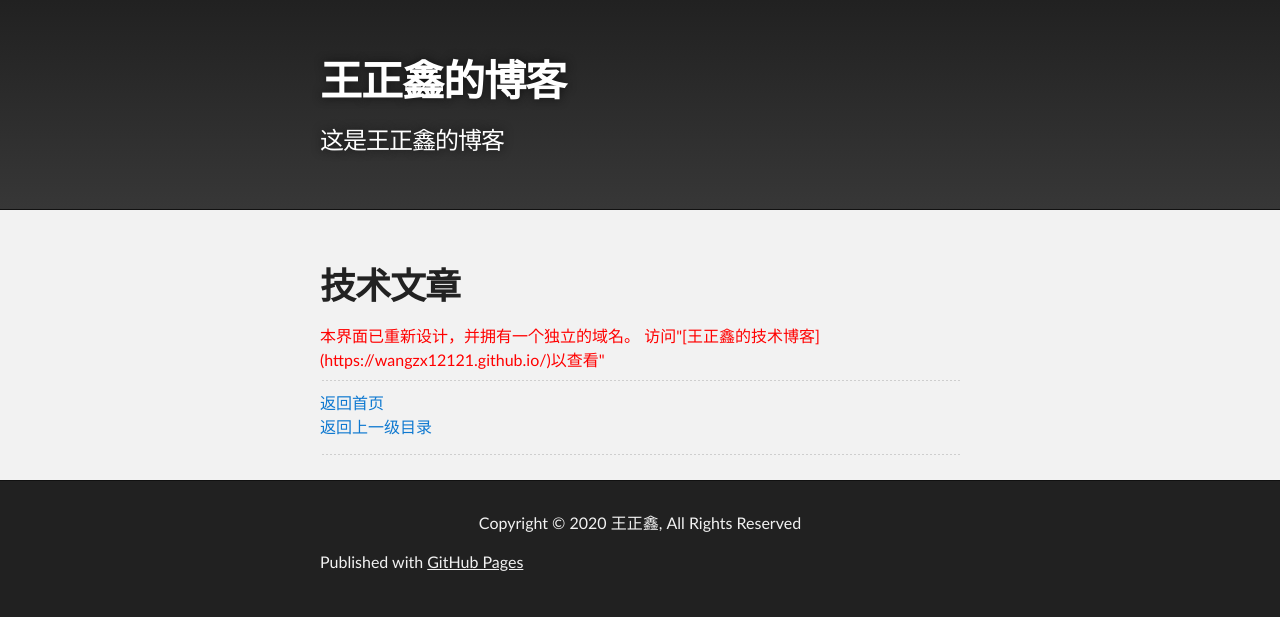
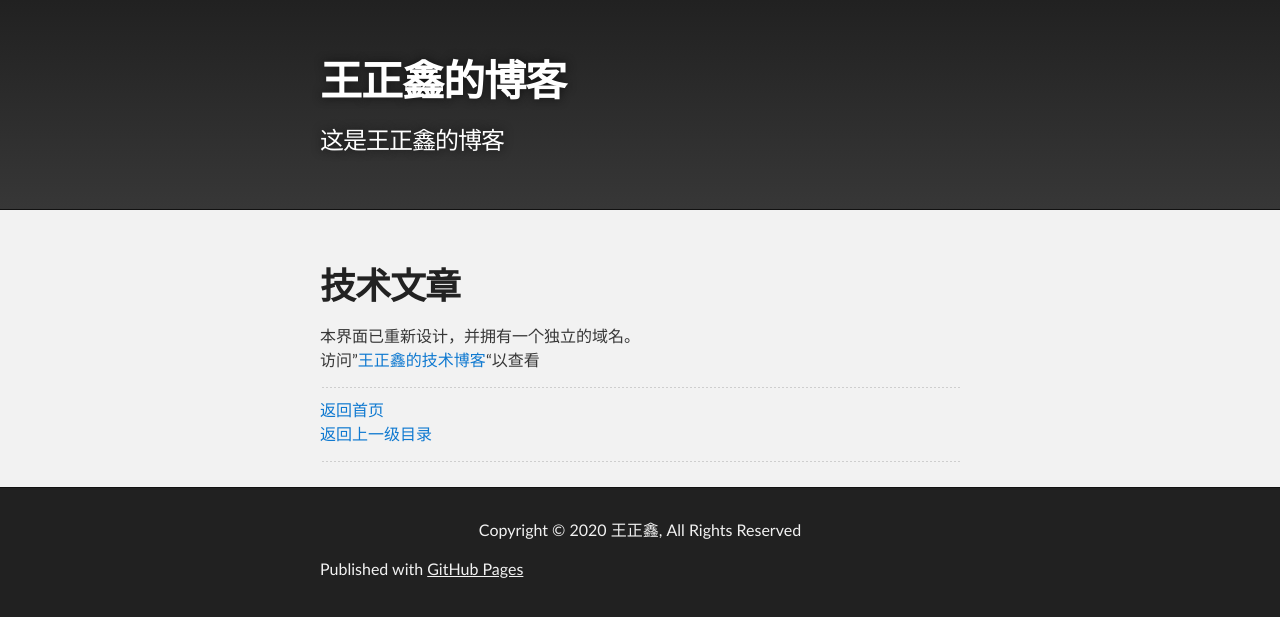
Before and after one commit to 12121-12121/12121-12121.github.io, a Jekyll site: the page built from 模块/技术文章/index.md, in a window 1280 px wide. Shown: the top 617 px of the page. Built offline with Jekyll 4.4.1, drawn with Linux system fonts in a browser that asks for light colours; our own code applies the rules of GitHub Pages for plain Markdown files.

Commit message:
Update index.md

```diff
--- a/模块/技术文章/index.md
+++ b/模块/技术文章/index.md
@@ -3,8 +3,8 @@ layout: default
 ---
 
 # 技术文章
-<font color=red>本界面已重新设计，并拥有一个独立的域名。</font>
-<font color=red>访问"[王正鑫的技术博客](https://wangzx12121.github.io/)以查看"</font>
+本界面已重新设计，并拥有一个独立的域名。
+访问"[王正鑫的技术博客](https://wangzx12121.github.io/)"以查看
 
 ***
 
```
